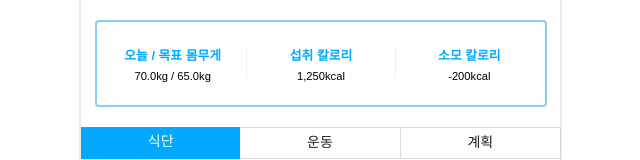
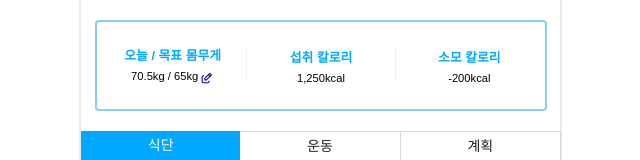
Before and after one commit to elice-cookcook/eatnfit, a React (Vite) app in the folder client/: page /main in a window 1280 px wide. Shown: the part 510-670 px from the top of the page, without its empty margins (320-960 px from the left). Built offline with nearby package versions, Linux system fonts and the light colour scheme; a web font is replaced by a local one.

Commit message:
Feat : update currentWeight, goalWeight

```diff
--- a/client/src/components/Dashboard/Dashboard.tsx
+++ b/client/src/components/Dashboard/Dashboard.tsx
@@ -1,19 +1,29 @@
 import { Divider } from "antd";
-import React from "react";
-import { Container, Contents, Label, Span } from "./styles";
+import React, { useState } from "react";
+import { Container, Contents, InputWrapper, Label, Span } from "./styles";
+import { TbEdit } from "react-icons/tb";
 
 type DashboardType = {
   title: string[];
   description: string[];
   width: number;
   color?: string[];
+  value1?: number; // 현재몸무게
+  value2?: number; //목표몸무게
+  onChange1?: React.Dispatch<React.SetStateAction<any>>; // 현재 몸무게 변경
+  onChange2?: React.Dispatch<React.SetStateAction<any>>; // 목표 몸무게 변경
 };
 export default function DashBoard({
   title,
   description,
   width,
   color,
+  value1,
+  value2,
+  onChange1,
+  onChange2,
 }: DashboardType) {
+  const [edit, setEdit] = useState(false);
   return (
     <>
       <Container style={{ width: `${width}%` }}>
@@ -26,7 +36,30 @@ export default function DashBoard({
                 ) : (
                   <Label>{item}</Label>
                 )}
-                <Span>{description[idx]}</Span>
+                <Span>
+                  {value1 && value2 && idx === 0 && edit ? (
+                    <InputWrapper>
+                      <input value={value1} onChange={onChange1}></input>
+                      <span>kg /</span>
+                      <input value={value2} onChange={onChange2}></input>
+                      <span>kg</span>
+                    </InputWrapper>
+                  ) : (
+                    description[idx]
+                  )}
+                  {value1 &&
+                    value2 &&
+                    idx === 0 &&
+                    (edit ? (
+                      <button onClick={() => setEdit(!edit)}>완료</button>
+                    ) : (
+                      <TbEdit
+                        color="navy"
+                        size={"0.8rem"}
+                        onClick={() => setEdit(!edit)}
+                      />
+                    ))}
+                </Span>
               </Contents>
               {idx !== 2 && (
                 <Divider
--- a/client/src/components/Dashboard/styles.ts
+++ b/client/src/components/Dashboard/styles.ts
@@ -25,4 +25,22 @@ export const Label = styled.div`
 export const Span = styled.span`
   margin: 3px 0;
   font-size: 0.7rem;
+  display: flex;
+  justify-content: center;
+  flex-wrap: wrap;
+  button,
+  svg {
+    border: none;
+    border-radius: 0.3rem;
+    font-size: 0.6rem;
+    margin: 0.1rem;
+    cursor: pointer;
+  }
 `;
+
+export const InputWrapper = styled.div`
+  input {
+    width: 25px;
+    font-size: 0.6rem;
+  }
+`;
--- a/client/src/pages/MainPage/MainPage.tsx
+++ b/client/src/pages/MainPage/MainPage.tsx
@@ -13,6 +13,8 @@ import { getFormatDate } from "../../utils";
 const MainPage = () => {
   const [activeday, setActiveDay] = useState(new Date());
   const [radioValue, setRadioValue] = useState("food");
+  const [currentWeight, setCurrentWeight] = useState(70.5); // 임시 현재 몸무게
+  const [goalWeight, setGoalWeight] = useState(65.0);
 
   return (
     <Container>
@@ -21,8 +23,16 @@ const MainPage = () => {
       <DateTitle>{getFormatDate(activeday)}</DateTitle>
       <Dashboard
         title={["오늘 / 목표 몸무게", "섭취 칼로리", "소모 칼로리"]}
-        description={["70.0kg / 65.0kg", "1,250kcal", "-200kcal"]}
+        description={[
+          `${currentWeight}kg / ${goalWeight}kg`,
+          "1,250kcal",
+          "-200kcal",
+        ]}
         width={85}
+        value1={currentWeight}
+        value2={goalWeight}
+        onChange1={(e) => setCurrentWeight(e.target.value)}
+        onChange2={(e) => setGoalWeight(e.target.value)}
       />
       <MainRadioButton defaultValue={radioValue} onChange={setRadioValue} />
       {radioValue === "food" ? (
```
